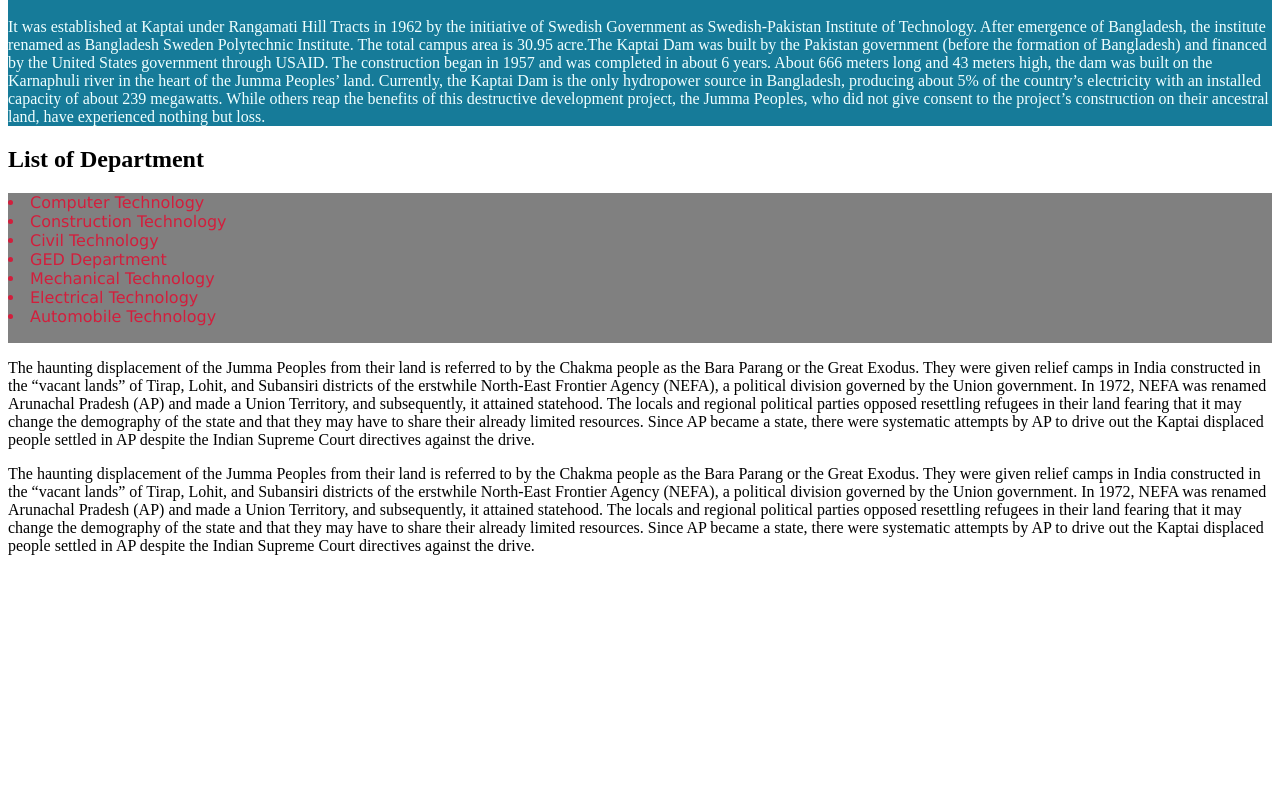
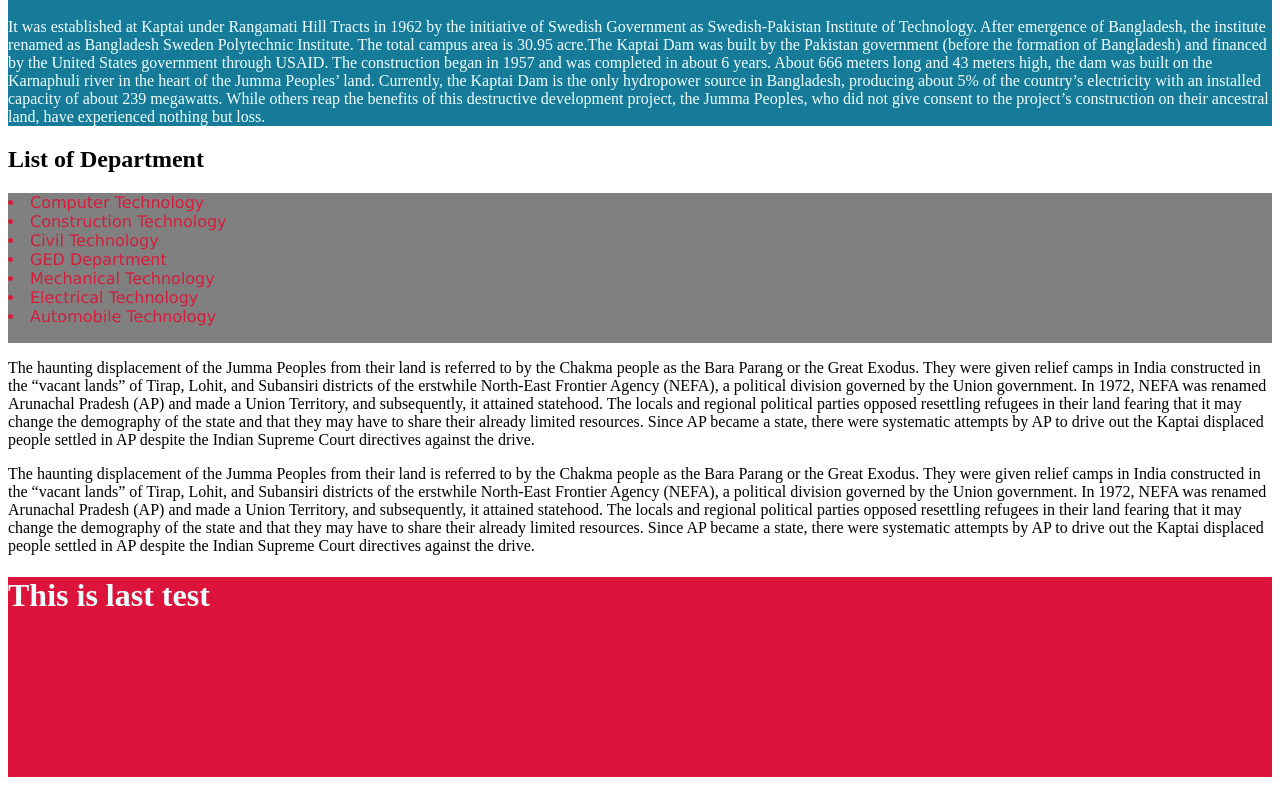
Before and after one commit to PiasBarua/Second-Test-Repo, a plain HTML site: page index.html in a window 1280 px wide. Shown: the part 307-1105 px from the top of the page. Before the commit the page ends 878 px from the top, so only its background shows below. Drawn offline with Linux system fonts and the light colour scheme.

Commit message:
last-test

```diff
--- a/index.html
+++ b/index.html
@@ -32,5 +32,8 @@
     <div>
         <p>The haunting displacement of the Jumma Peoples from their land is referred to by the Chakma people as the Bara Parang or the Great Exodus. They were given relief camps in India constructed in the “vacant lands” of Tirap, Lohit, and Subansiri districts of the erstwhile North-East Frontier Agency (NEFA), a political division governed by the Union government. In 1972, NEFA was renamed Arunachal Pradesh (AP) and made a Union Territory, and subsequently, it attained statehood. The locals and regional political parties opposed resettling refugees in their land fearing that it may change the demography of the state and that they may have to share their already limited resources. Since AP became a state, there were systematic attempts by AP to drive out the Kaptai displaced people settled in AP despite the Indian Supreme Court directives against the drive.</p>
     </div>
+    <div>
+        <h1>This is last test</h1>
+    </div>
 </body>
 </html>
```
